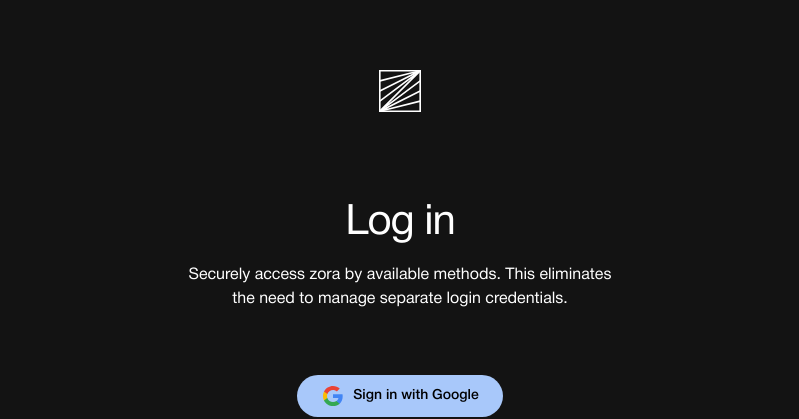
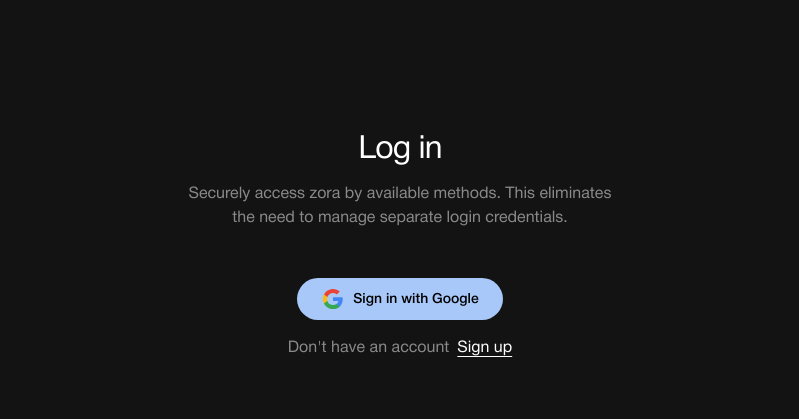
Before and after one commit to varshiljpatel/zora-ai, a Next.js app: page /login in a window 1280 px wide. Shown: the part 175-594 px from the top of the page, without its empty margins (240-1039 px from the left). Built offline with nearby package versions, Linux system fonts and the light colour scheme; no server answers.

Commit message:
fix: desing login

```diff
--- a/src/app/(app)/(slots)/login/page.tsx
+++ b/src/app/(app)/(slots)/login/page.tsx
@@ -10,6 +10,7 @@ import { BuiltInProviderType } from "next-auth/providers/index";
 import { useRouter } from "next/navigation";
 import { AppRouterInstance } from "next/dist/shared/lib/app-router-context.shared-runtime";
 import { useTheme } from "next-themes";
+import Link from "next/link";
 
 const LoginPage = () => {
     const [loading, setLoading] = useState(false);
@@ -32,30 +33,32 @@ const LoginPage = () => {
     };
 
     return (
-        <div className="flex flex-col h-full py-8 max-sm:px-4 items-center justify-center gap-y-16">
-            <span className="mb-4">
-                <SquareLogo
-                    color={useTheme().theme === "dark" ? "#fff" : "#000"}
-                    height={42}
-                />
-            </span>
+        <div className="flex flex-col h-full py-8 max-sm:px-4 items-center justify-center gap-y-12">
             <div className="flex flex-col gap-y-2 sm:max-w-md">
-                <p className="text-center text-[42px] font-normal tracking-tight">
+                <p className="text-center text-[2rem] font-normal tracking-tight">
                     {"Log in"}
                 </p>
-                <p className="text-center">
+                <p className="text-center opacity-50">
                     {stringConfig.loginDescription() as string}
                 </p>
             </div>
+            <section className="w-full flex flex-col items-center justify-center">
                 <IconButton
                     onClick={() => handleSignin("google")}
                     displayText={true}
                     isLoading={loading}
-                className="max-sm:w-full h-[42px]"
+                    className="max-sm:w-full h-[42px] "
                     icon={<GoogleIcon />}
                 >
                     Sign in with Google
                 </IconButton>
+                <span className="mt-4 flex gap-2 items-center justify-center">
+                    <p className="opacity-50">Don't have an account</p>{" "}
+                    <Link href={"/register"} className="opacity-100 underline">
+                        Sign up
+                    </Link>
+                </span>
+            </section>
         </div>
     );
 };
--- a/src/app/(app)/(slots)/register/page.tsx
+++ b/src/app/(app)/(slots)/register/page.tsx
@@ -40,7 +40,7 @@ const LoginPage = () => {
         } catch (error) {
             console.log("Error registering user:", error);
         }
-        console.log("Form submitted with data:", allData);
+        // console.log("Form submitted with data:", allData);
     };
 
     return (
--- a/src/app/layout.tsx
+++ b/src/app/layout.tsx
@@ -37,7 +37,7 @@ export default function RootLayout({
     return (
         <html lang="en">
             <body
-                className={`${sansSerifFont.className} ${fontMono.variable} text-[16px]`}
+                className={`underline-offset-4 ${sansSerifFont.className} ${fontMono.variable} text-[16px]`}
             >
                 <ThemeProvider attribute="class" defaultTheme="dark">
                     <JotaiProviders>
```
Lines whose indentation alone changed are shown as unchanged.
